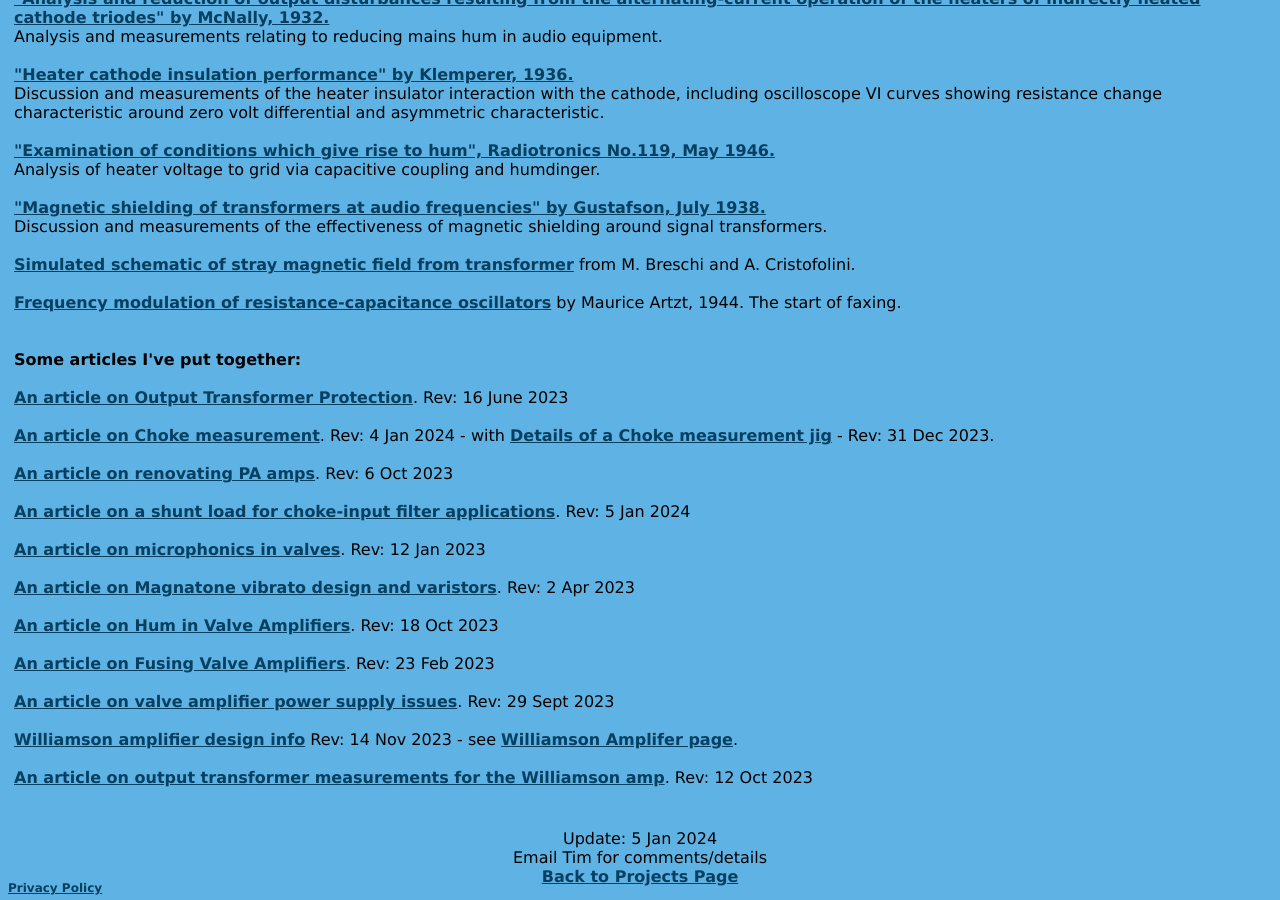
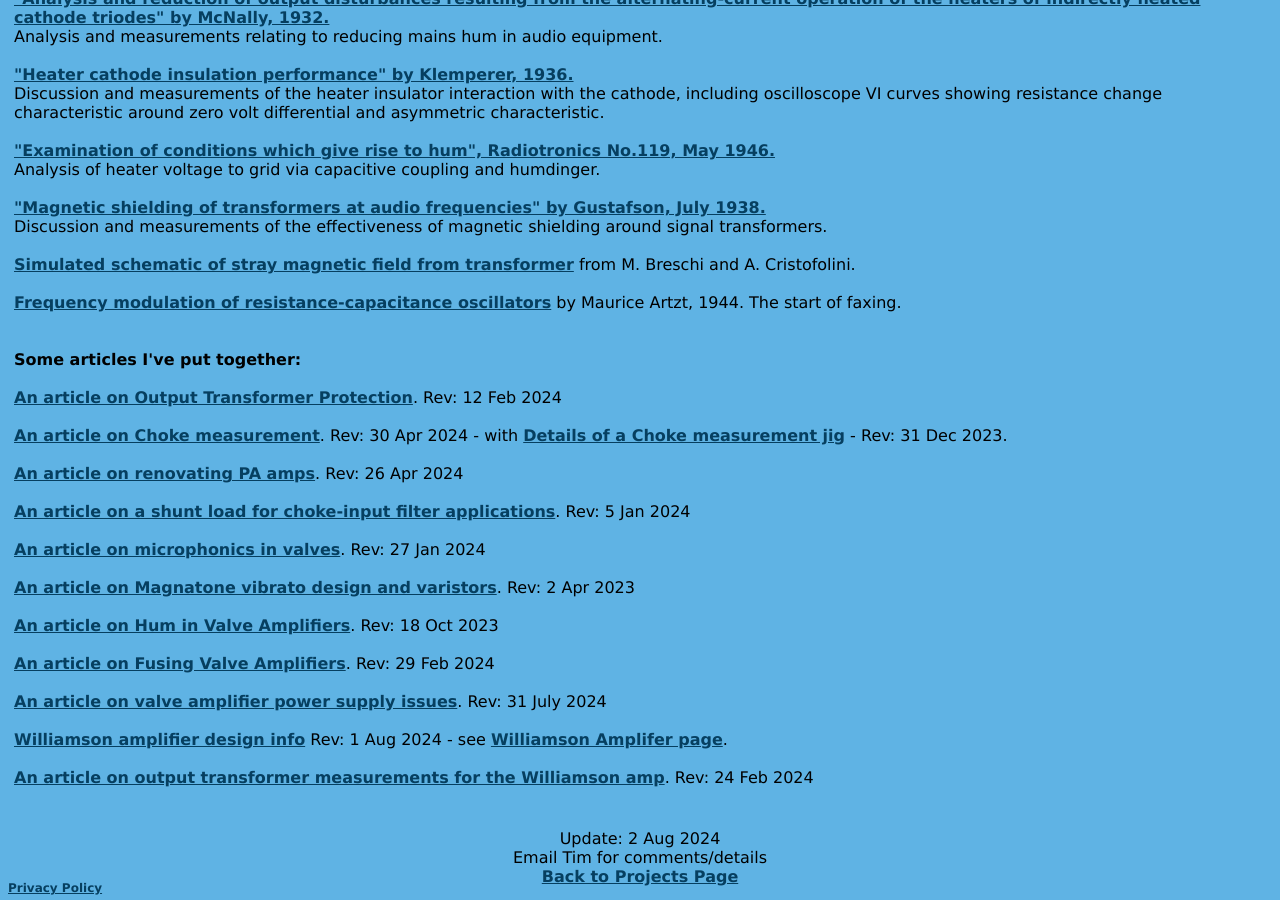
Before and after one commit to michael-robbins/michael-robbins.github.io, a Jekyll site: the page built from projects/Valve Info.html, in a window 1280 px wide and 900 px high, scrolled down 2776 px. Built offline with Jekyll 4.4.1, drawn with Linux system fonts in a browser that asks for light colours.

Commit message:
Update Valve Info.html

```diff
--- a/projects/Valve Info.html
+++ b/projects/Valve Info.html
@@ -200,34 +200,34 @@ layout: default
       <br />
       <b>Some articles I've put together:</b>
       <br /><br />
-      <a href="/static/Output%20transformer%20protection.pdf">An article on Output Transformer Protection</a>. Rev: 16 June 2023
+      <a href="/static/Output%20transformer%20protection.pdf">An article on Output Transformer Protection</a>. Rev: 12 Feb 2024
       <br /><br />
-      <a href="/static/Choke measurement.pdf">An article on Choke measurement</a>. Rev: 4 Jan 2024 - with <a href="/static/Choke measurement jig.pdf">Details of a Choke measurement jig</a> - Rev: 31 Dec 2023.
+      <a href="/static/Choke measurement.pdf">An article on Choke measurement</a>. Rev: 30 Apr 2024 - with <a href="/static/Choke measurement jig.pdf">Details of a Choke measurement jig</a> - Rev: 31 Dec 2023.
       <br /><br />
-      <a href="/static/Renovating PA amps.pdf">An article on renovating PA amps</a>. Rev: 6 Oct 2023
+      <a href="/static/Renovating PA amps.pdf">An article on renovating PA amps</a>. Rev: 26 Apr 2024
       <br /><br />
        <a href="/static/HV%20DC%20shunt%20load.pdf">An article on a shunt load for choke-input filter applications</a>. Rev: 5 Jan 2024
       <br /><br />
-      <a href="/static/Microphonics in valves.pdf">An article on microphonics in valves</a>. Rev: 12 Jan 2023
+      <a href="/static/Microphonics in valves.pdf">An article on microphonics in valves</a>. Rev: 27 Jan 2024
       <br /><br />
       <a href="/static/Magnatone vibrato design.pdf">An article on Magnatone vibrato design and varistors</a>. Rev: 2 Apr 2023
       <br /><br />
       <a href="/static/Hum article.pdf">An article on Hum in Valve Amplifiers</a>. Rev: 18 Oct 2023
       <br /><br />
-      <a href="/static/Valve amp fusing.pdf">An article on Fusing Valve Amplifiers</a>. Rev: 23 Feb 2023
+      <a href="/static/Valve amp fusing.pdf">An article on Fusing Valve Amplifiers</a>. Rev: 29 Feb 2024
       <br /><br />
-      <a href="/static/Power%20supply%20issues%20for%20tube%20amps.pdf">An article on valve amplifier power supply issues</a>. Rev: 29 Sept 2023
+      <a href="/static/Power%20supply%20issues%20for%20tube%20amps.pdf">An article on valve amplifier power supply issues</a>. Rev: 31 July 2024
       <br /><br />
-      <a href="/static/Williamson design info.pdf">Williamson amplifier design info</a> Rev: 14 Nov 2023 - see <a href="/projects/Williamson.html">Williamson Amplifer page</a>.
+      <a href="/static/Williamson design info.pdf">Williamson amplifier design info</a> Rev: 1 Aug 2024 - see <a href="/projects/Williamson.html">Williamson Amplifer page</a>.
       <br /><br />
-       <a href="/static/Williamson%20output%20transformer%20measurements.pdf">An article on output transformer measurements for the Williamson amp</a>. Rev: 12 Oct 2023
+       <a href="/static/Williamson%20output%20transformer%20measurements.pdf">An article on output transformer measurements for the Williamson amp</a>. Rev: 24 Feb 2024
       <br /><br />
       <br />
     </td>
   </tr>
   <tr>
     <td align="center">
-      Update: 5 Jan 2024
+      Update: 2 Aug 2024
       <br />
       Email Tim for comments/details
       <br/>
```
